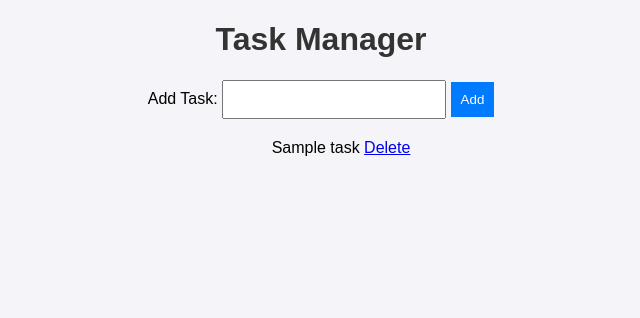
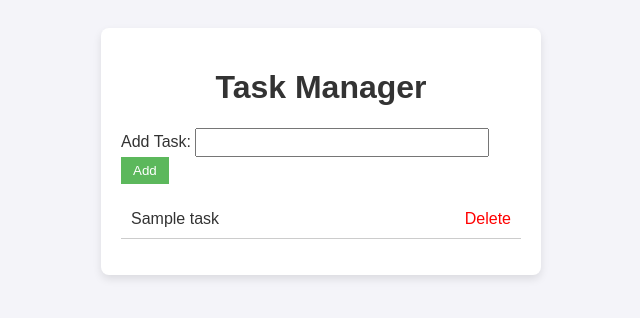
Before and after one commit to ShohagMahmud17/my-app, a Flask app: template app/templates/index.html in a window 1280 px wide. Shown: the top 318 px of the page, without its empty margins (319-959 px from the left). Run offline with Flask 3, Linux system fonts and the light colour scheme; the template is opened without the code that fills it: values that come from a table or form of the project are taken from there, most other values are stand-ins (such as "Sample title", 1, 10 or a date in 2020); some libraries are stand-ins or nearby versions.

Commit message:
Update style.css

```diff
--- a/app/static/style.css
+++ b/app/static/style.css
@@ -1,29 +1,55 @@
 body {
     font-family: Arial, sans-serif;
     background-color: #f4f4f9;
-    text-align: center;
+    color: #333;
+    display: flex;
+    justify-content: center;
+    padding: 20px;
+}
+
+.container {
+    width: 400px;
+    background-color: #fff;
+    border-radius: 8px;
+    padding: 20px;
+    box-shadow: 0 4px 8px rgba(0, 0, 0, 0.1);
 }
 
 h1 {
-    color: #333;
+    text-align: center;
 }
 
 ul {
     list-style-type: none;
+    padding: 0;
 }
 
-form {
-    margin-bottom: 20px;
+li {
+    display: flex;
+    justify-content: space-between;
+    padding: 10px;
+    border-bottom: 1px solid #ccc;
 }
 
-input {
-    padding: 10px;
-    width: 200px;
+.task-input {
+    width: 70%;
+    padding: 5px;
+    margin-right: 10px;
 }
 
 button {
-    padding: 10px;
-    background-color: #007BFF;
+    padding: 6px 12px;
+    background-color: #5cb85c;
     color: white;
     border: none;
+    cursor: pointer;
 }
+
+button:hover {
+    background-color: #4cae4c;
+}
+
+.delete-btn {
+    color: red;
+    text-decoration: none;
+}
```
